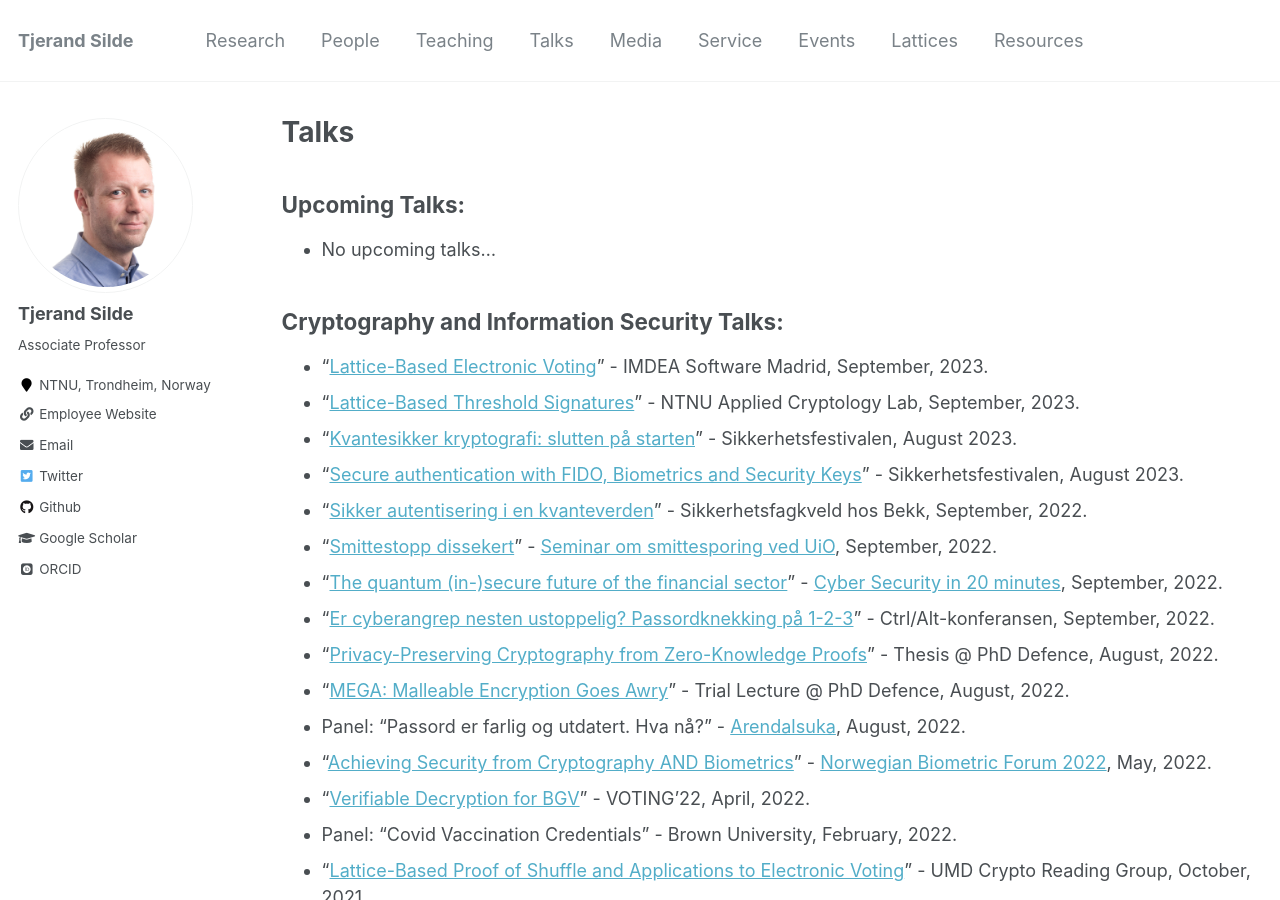
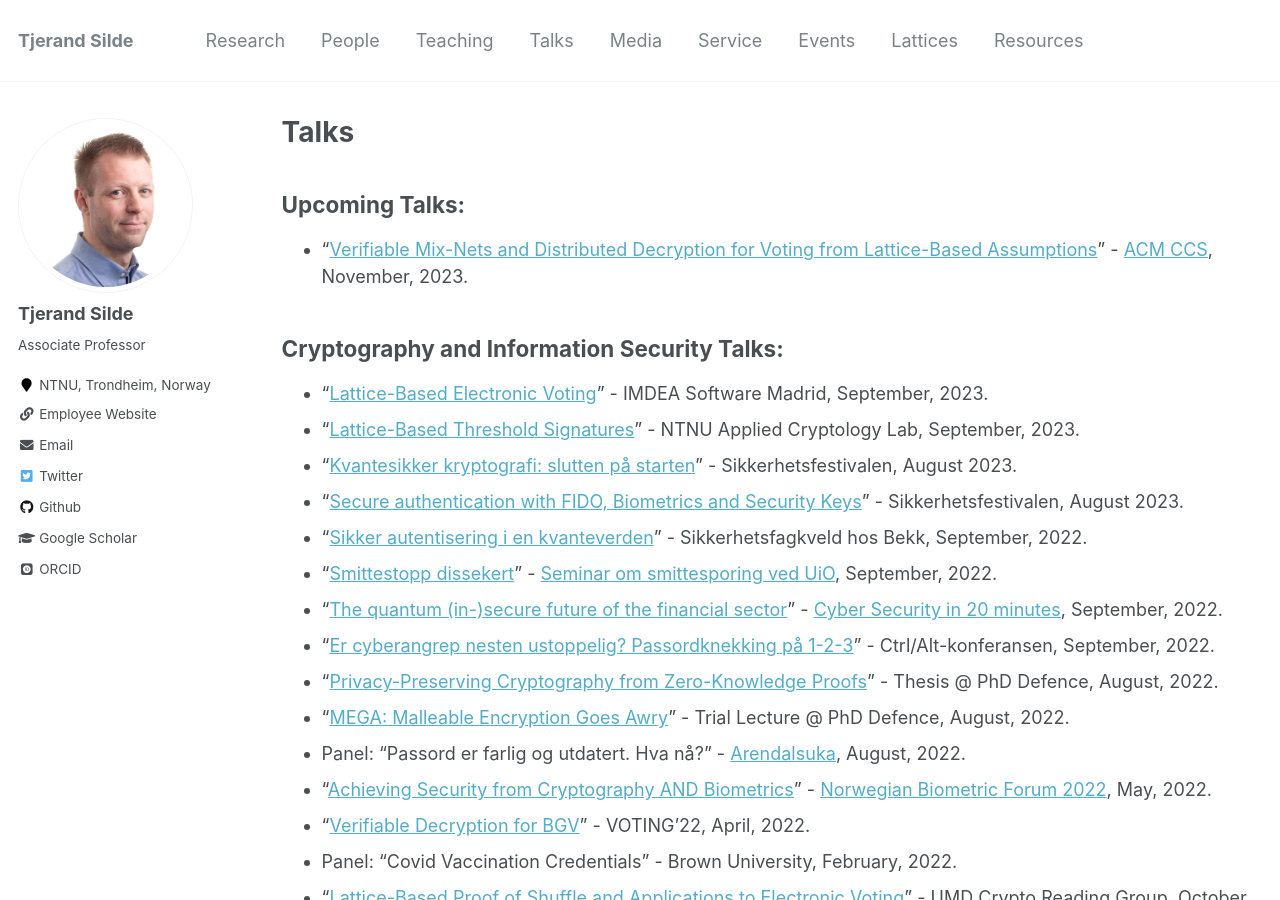
Before and after one commit to tjesi/tjesi.github.io, a Jekyll site: the page built from _pages/talks.md, in a window 1280 px wide and 900 px high. Built offline with Jekyll 4.4.1, drawn with Linux system fonts in a browser that asks for light colours; some web fonts are replaced.

Commit message:
Update talks.md

```diff
--- a/_pages/talks.md
+++ b/_pages/talks.md
@@ -7,7 +7,7 @@ author_profile: true
 
 ## Upcoming Talks:
 
-* No upcoming talks...
+* "[Verifiable Mix-Nets and Distributed Decryption for Voting from Lattice-Based Assumptions](https://eprint.iacr.org/2022/422)" - [ACM CCS](https://www.sigsac.org/ccs/CCS2023/program.html), November, 2023.
 
 
 ## Cryptography and Information Security Talks:
```
